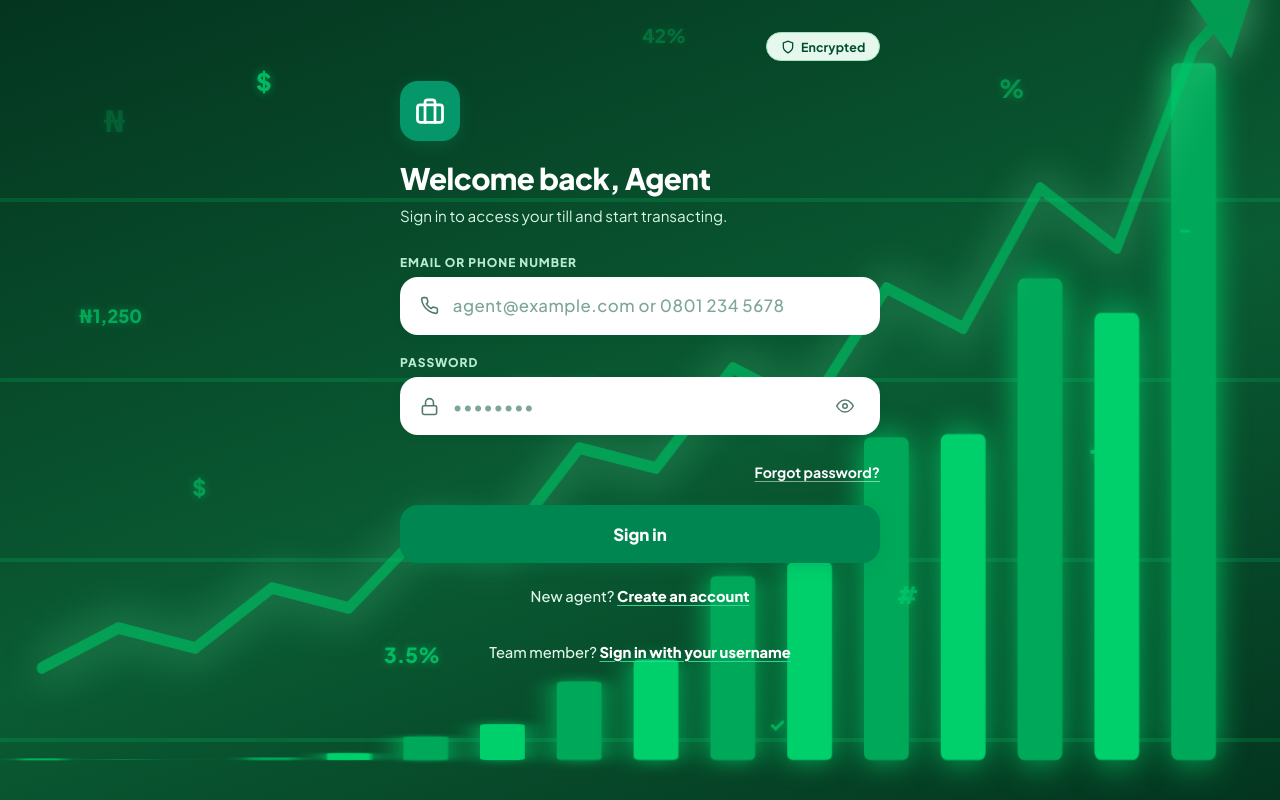
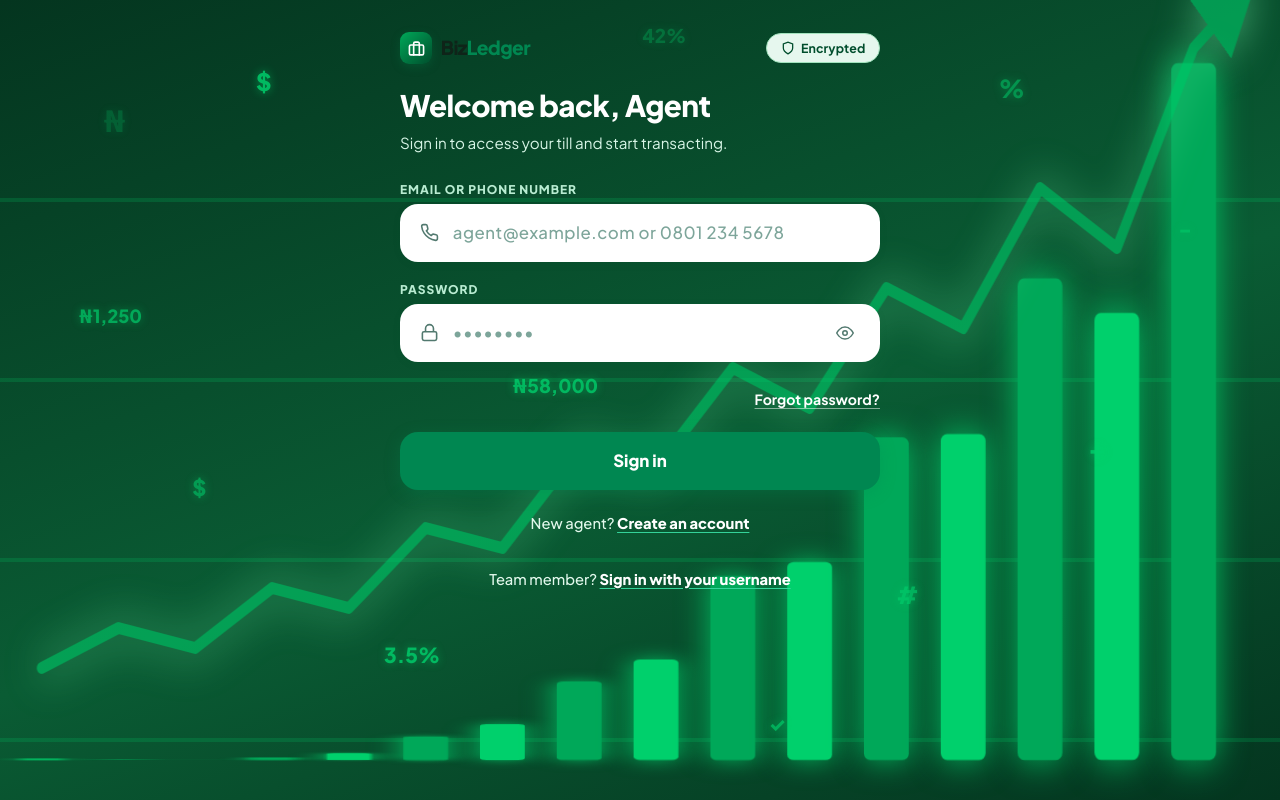
Before and after one commit to A1iyu/3mtt-POS-App, a plain HTML site: page index.html in a window 1280 px wide. Drawn offline with Linux system fonts and the light colour scheme.

Commit message:
app name added

```diff
--- a/css/components.css
+++ b/css/components.css
@@ -74,7 +74,7 @@
   display: flex;
   justify-content: space-between;
   align-items: center;
-  margin-bottom: 1.25rem;
+  margin-bottom: 1.5rem;
 }
 
 .encrypted-pill-exact {
@@ -89,6 +89,44 @@
   font-size: 0.775rem;
   font-weight: 700;
   letter-spacing: 0.01em;
+}
+
+.auth-brand-lockup {
+  display: inline-flex;
+  align-items: center;
+  gap: 0.55rem;
+  user-select: none;
+}
+
+.auth-brand-logo-icon {
+  width: 32px;
+  height: 32px;
+  background: linear-gradient(135deg, var(--ng-green-vibrant) 0%, var(--ng-green-dark) 100%);
+  border-radius: 9px;
+  display: flex;
+  align-items: center;
+  justify-content: center;
+  box-shadow: 0 3px 10px rgba(0, 135, 81, 0.25);
+  flex-shrink: 0;
+}
+
+.auth-brand-logo-icon svg {
+  width: 17px;
+  height: 17px;
+  stroke: #ffffff;
+}
+
+.auth-brand-text {
+  font-size: 1.2rem;
+  font-weight: 800;
+  color: var(--text-dark);
+  letter-spacing: -0.03em;
+  line-height: 1;
+}
+
+.auth-brand-text span {
+  color: var(--ng-green-main);
+  font-weight: 800;
 }
 
 .brand-icon-box-exact {
--- a/index.html
+++ b/index.html
@@ -117,24 +117,24 @@
            ========================================================================= -->
       <section id="view-login" class="app-view active" aria-label="Agent Sign-In">
         <div class="auth-centered-card">
-          <!-- Top Encrypted Badge -->
+          <!-- Top Status Row with Brand Lockup & Encrypted Badge -->
           <div class="view-top-status-row">
-            <div></div>
+            <div class="auth-brand-lockup">
+              <div class="auth-brand-logo-icon">
+                <svg width="17" height="17" viewBox="0 0 24 24" fill="none" stroke="#ffffff" stroke-width="2.3"
+                  stroke-linecap="round" stroke-linejoin="round">
+                  <rect x="2" y="7" width="20" height="14" rx="2" ry="2" />
+                  <path d="M16 21V5a2 2 0 0 0-2-2h-4a2 2 0 0 0-2 2v16" />
+                </svg>
+              </div>
+              <span class="auth-brand-text">Biz<span>Ledger</span></span>
+            </div>
             <div class="encrypted-pill-exact">
               <svg width="14" height="14" viewBox="0 0 24 24" fill="none" stroke="currentColor" stroke-width="2.2">
                 <path d="M12 22s8-4 8-10V5l-8-3-8 3v7c0 6 8 10 8 10z" />
               </svg>
               <span>Encrypted</span>
             </div>
-          </div>
-
-          <!-- Brand Icon Box -->
-          <div class="brand-icon-box-exact">
-            <svg width="28" height="28" viewBox="0 0 24 24" fill="none" stroke="#ffffff" stroke-width="2.2"
-              stroke-linecap="round" stroke-linejoin="round">
-              <rect x="2" y="7" width="20" height="14" rx="2" ry="2" />
-              <path d="M16 21V5a2 2 0 0 0-2-2h-4a2 2 0 0 0-2 2v16" />
-            </svg>
           </div>
 
           <!-- Header Titles -->
```
